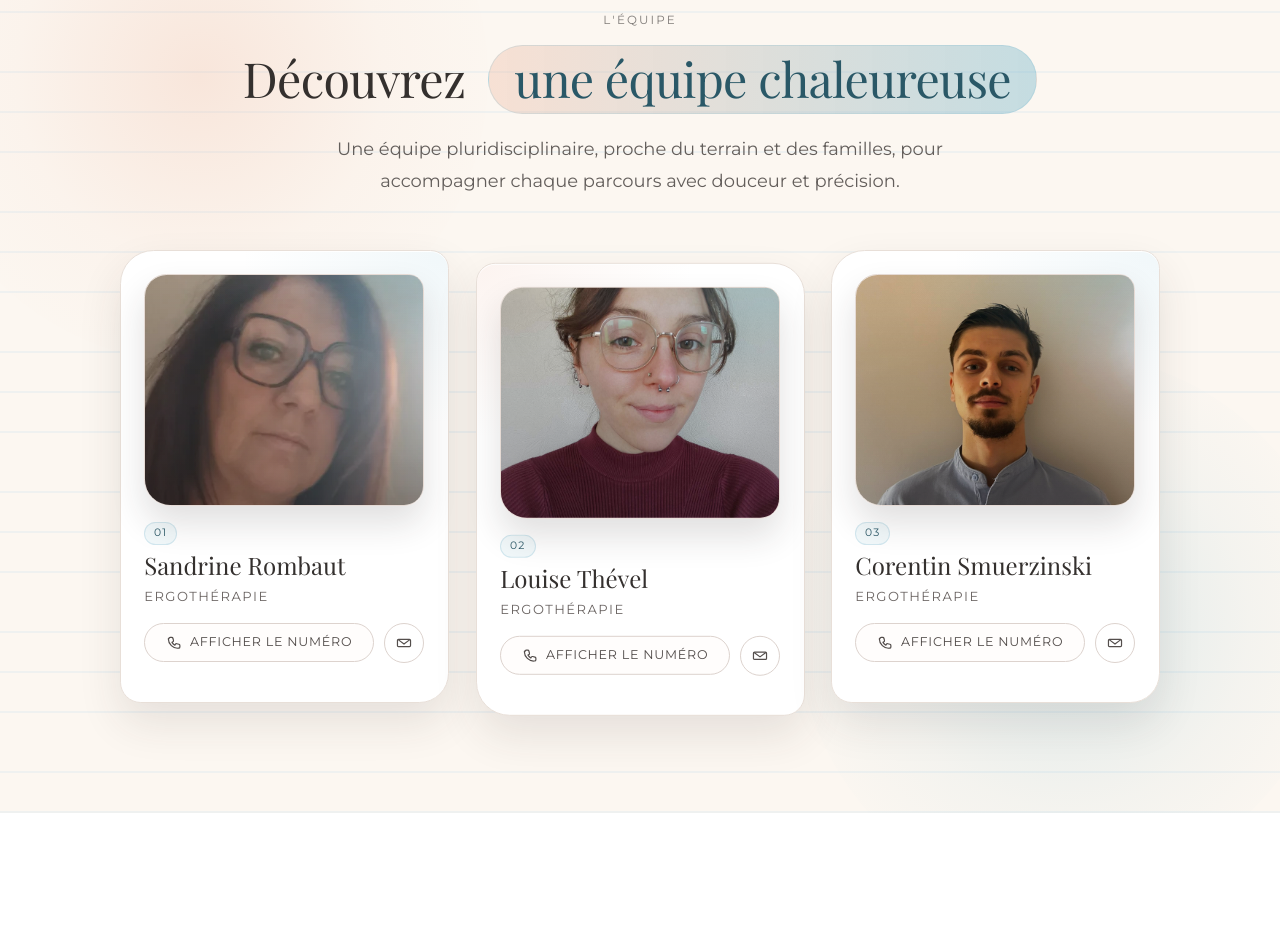
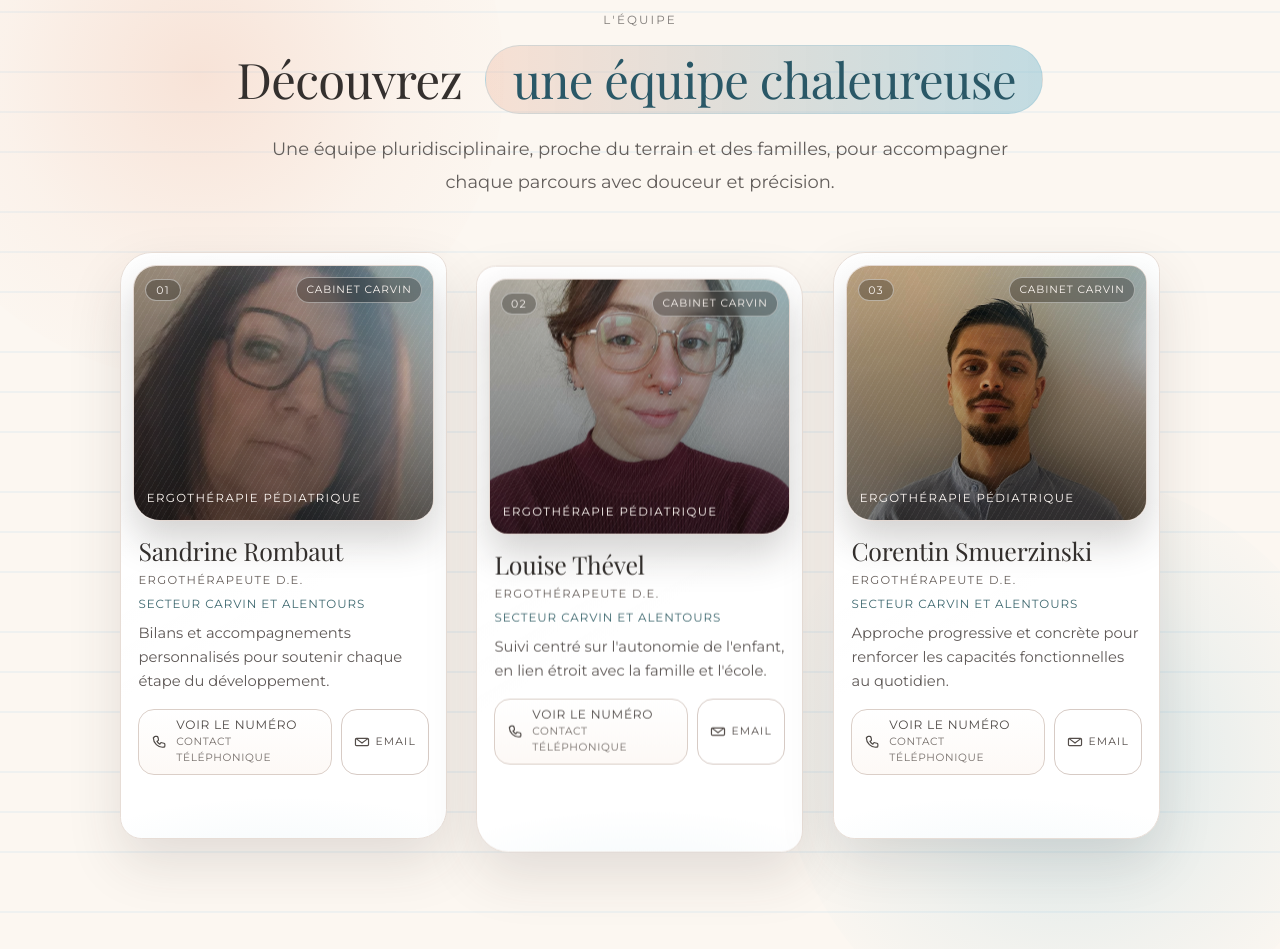
Before and after one commit to Apail59820/sandrine_rombault, a Next.js app: page / in a window 1280 px wide. Shown: the part 3180-4129 px from the top of the page. Before the commit the page ends 3993 px from the top, so only its background shows below. Built offline with nearby package versions, Linux system fonts and the light colour scheme.

Commit message:
Team Showcase done

```diff
--- a/app/components/TeamShowcase.module.css
+++ b/app/components/TeamShowcase.module.css
@@ -2,7 +2,7 @@
   position: relative;
   isolation: isolate;
   display: grid;
-  gap: clamp(2.2rem, 1.5rem + 2.2vw, 4rem);
+  gap: clamp(2.4rem, 1.55rem + 2.25vw, 4.3rem);
 }
 
 .shell::before,
@@ -14,35 +14,35 @@
 }
 
 .shell::before {
-  width: min(36rem, 74vw);
-  height: min(36rem, 74vw);
-  top: -14rem;
-  left: -13rem;
+  width: min(38rem, 76vw);
+  height: min(38rem, 76vw);
+  top: -15rem;
+  left: -14rem;
   border-radius: 999px;
   background: radial-gradient(
     circle,
-    rgba(237, 180, 155, 0.26) 0%,
-    rgba(237, 180, 155, 0.06) 45%,
-    rgba(237, 180, 155, 0) 76%
+    rgba(237, 180, 155, 0.3) 0%,
+    rgba(237, 180, 155, 0.08) 46%,
+    rgba(237, 180, 155, 0) 77%
   );
 }
 
 .shell::after {
-  width: min(34rem, 70vw);
-  height: min(34rem, 70vw);
-  right: -11rem;
-  bottom: -12rem;
-  border-radius: 48% 52% 54% 46% / 46% 48% 52% 54%;
+  width: min(36rem, 72vw);
+  height: min(36rem, 72vw);
+  right: -12rem;
+  bottom: -13rem;
+  border-radius: 46% 54% 52% 48% / 44% 48% 52% 56%;
   background: radial-gradient(
     circle,
-    rgba(114, 181, 203, 0.22) 0%,
-    rgba(114, 181, 203, 0.06) 48%,
+    rgba(114, 181, 203, 0.26) 0%,
+    rgba(114, 181, 203, 0.08) 48%,
     rgba(114, 181, 203, 0) 76%
   );
 }
 
 .header {
-  max-width: 60rem;
+  max-width: 62rem;
   margin-inline: auto;
   text-align: center;
   opacity: 0;
@@ -69,8 +69,8 @@
   margin: 0.95rem 0 0;
   color: var(--color-ink-primary);
   font-family: var(--font-heading), ui-serif, Georgia, serif;
-  font-size: clamp(1.9rem, 1.42rem + 2vw, 3.45rem);
-  line-height: 1.06;
+  font-size: clamp(1.95rem, 1.42rem + 2.05vw, 3.45rem);
+  line-height: 1.05;
   letter-spacing: -0.015em;
   text-wrap: balance;
 }
@@ -80,15 +80,15 @@
   align-items: center;
   justify-content: center;
   margin-left: 0.24em;
-  padding: 0.14em 0.52em 0.18em;
+  padding: 0.14em 0.54em 0.18em;
   border-radius: 999px;
   color: #2a5867;
   background: linear-gradient(
     90deg,
     rgba(237, 180, 155, 0.34),
-    rgba(114, 181, 203, 0.4)
+    rgba(114, 181, 203, 0.42)
   );
-  border: 1px solid rgba(114, 181, 203, 0.22);
+  border: 1px solid rgba(114, 181, 203, 0.24);
   transition:
     opacity 220ms ease,
     transform 220ms cubic-bezier(0.22, 1, 0.36, 1);
@@ -105,57 +105,90 @@
 }
 
 .intro {
-  margin: 1.18rem auto 0;
-  max-width: 46rem;
+  margin: 1.2rem auto 0;
+  max-width: 47rem;
   color: #635e5b;
-  font-size: clamp(0.99rem, 0.93rem + 0.26vw, 1.12rem);
+  font-size: clamp(1rem, 0.93rem + 0.28vw, 1.12rem);
   line-height: 1.82;
   text-wrap: pretty;
 }
 
 .grid {
   display: grid;
-  grid-template-columns: repeat(auto-fit, minmax(min(16rem, 100%), 1fr));
-  gap: clamp(1rem, 0.75rem + 1.2vw, 1.7rem);
+  grid-template-columns: repeat(auto-fit, minmax(min(18rem, 100%), 1fr));
+  gap: clamp(1.15rem, 0.8rem + 1.25vw, 1.9rem);
 }
 
 .card {
+  --card-tilt: -0.45deg;
   position: relative;
   display: grid;
-  gap: 1rem;
-  padding: clamp(1.1rem, 0.9rem + 0.7vw, 1.45rem);
-  border: 1px solid #e8dfd8;
-  border-radius: 2.1rem 1.15rem 1.85rem 1.3rem;
+  grid-template-rows: auto 1fr;
+  border-radius: 2rem 1.2rem 1.85rem 1.35rem;
+  border: 1px solid #e7ddd6;
   background:
+    linear-gradient(150deg, rgba(255, 255, 255, 0.95) 0%, #ffffff 58%),
     radial-gradient(
-      115% 70% at 100% 0%,
-      rgba(114, 181, 203, 0.1) 0%,
-      rgba(255, 255, 255, 0) 55%
+      130% 95% at 98% -4%,
+      rgba(114, 181, 203, 0.18) 0%,
+      rgba(114, 181, 203, 0) 52%
     ),
-    linear-gradient(180deg, rgba(255, 255, 255, 0.95), #ffffff),
     #ffffff;
   box-shadow:
-    0 20px 44px rgba(53, 46, 43, 0.11),
-    0 1px 0 rgba(255, 255, 255, 0.95) inset;
+    0 24px 54px rgba(53, 46, 43, 0.13),
+    0 2px 0 rgba(255, 255, 255, 0.9) inset;
   opacity: 0;
-  transform: translate3d(0, 24px, 0) scale(0.985) rotate(-0.35deg);
+  transform: translate3d(0, 28px, 0) scale(0.98) rotate(var(--card-tilt));
   transition:
     opacity 580ms ease var(--card-delay, 0ms),
     transform 760ms cubic-bezier(0.22, 1, 0.36, 1) var(--card-delay, 0ms),
-    box-shadow 280ms ease,
-    border-color 280ms ease;
+    box-shadow 320ms ease,
+    border-color 320ms ease;
   will-change: transform, opacity;
+  overflow: hidden;
+}
+
+.card::before,
+.card::after {
+  content: "";
+  position: absolute;
+  pointer-events: none;
+}
+
+.card::before {
+  inset: 0;
+  border-radius: inherit;
+  border: 1px solid rgba(255, 255, 255, 0.56);
+  opacity: 0.85;
+}
+
+.card::after {
+  left: -22%;
+  right: -22%;
+  bottom: -7.5rem;
+  height: 10rem;
+  border-radius: 100%;
+  background: radial-gradient(
+    ellipse at center,
+    rgba(114, 181, 203, 0.16) 0%,
+    rgba(114, 181, 203, 0) 72%
+  );
+  opacity: 0.55;
+  transition:
+    opacity 320ms ease,
+    transform 440ms ease;
 }
 
 .card:nth-child(2n) {
-  border-radius: 1.2rem 2rem 1.3rem 2.1rem;
+  --card-tilt: 0.42deg;
+  border-radius: 1.22rem 2rem 1.35rem 2.05rem;
   background:
+    linear-gradient(150deg, rgba(255, 255, 255, 0.95) 0%, #ffffff 58%),
     radial-gradient(
-      120% 70% at 0% 0%,
-      rgba(237, 180, 155, 0.15) 0%,
-      rgba(255, 255, 255, 0) 55%
+      118% 92% at 4% -3%,
+      rgba(237, 180, 155, 0.22) 0%,
+      rgba(237, 180, 155, 0) 55%
     ),
-    linear-gradient(180deg, rgba(255, 255, 255, 0.95), #ffffff),
     #ffffff;
 }
 
@@ -164,145 +197,295 @@
   transform: translate3d(0, 0, 0) scale(1) rotate(0);
 }
 
-.card:hover {
-  border-color: #d9cfca;
+.card:hover,
+.card:focus-within {
+  border-color: #d8cbc4;
   box-shadow:
-    0 26px 52px rgba(53, 46, 43, 0.15),
-    0 1px 0 rgba(255, 255, 255, 0.95) inset;
+    0 30px 64px rgba(53, 46, 43, 0.17),
+    0 2px 0 rgba(255, 255, 255, 0.9) inset;
+  transform: translateY(-7px) scale(1.008) rotate(0);
 }
 
-.cardHead {
-  display: grid;
-  gap: 0.45rem;
+.card:hover::after,
+.card:focus-within::after {
+  opacity: 0.82;
+  transform: translateY(-8px);
+}
+
+.card[data-open="true"] {
+  border-color: #cec0b8;
+  box-shadow:
+    0 34px 68px rgba(53, 46, 43, 0.19),
+    0 2px 0 rgba(255, 255, 255, 0.9) inset;
+}
+
+.cardMedia {
+  padding: clamp(0.56rem, 0.48rem + 0.36vw, 0.75rem);
+  padding-bottom: 0;
 }
 
 .photoFrame {
   position: relative;
   width: 100%;
-  height: clamp(12.5rem, 34vw, 14.5rem);
-  border-radius: 1.4rem 0.95rem 1.25rem 1.65rem;
+  height: clamp(13.4rem, 29vw, 16rem);
+  border-radius: 1.45rem 1.06rem 1.32rem 1.68rem;
   overflow: hidden;
-  border: 1px solid #e5dad4;
-  box-shadow: 0 18px 34px rgba(43, 36, 33, 0.14);
+  border: 1px solid #e4d9d3;
+  box-shadow:
+    0 20px 38px rgba(42, 35, 31, 0.2),
+    0 1px 0 rgba(255, 255, 255, 0.52) inset;
+}
+
+.card:nth-child(2n) .photoFrame {
+  border-radius: 1.08rem 1.58rem 1.72rem 1.18rem;
 }
 
 .photo {
   object-fit: cover;
-  transform: scale(1.01);
-  transition: transform 620ms cubic-bezier(0.22, 1, 0.36, 1);
+  transform: scale(1.02);
+  transition: transform 650ms cubic-bezier(0.22, 1, 0.36, 1);
 }
 
-.card:hover .photo {
-  transform: scale(1.06);
+.card:hover .photo,
+.card:focus-within .photo {
+  transform: scale(1.08);
+}
+
+.photoShade,
+.photoNoise {
+  position: absolute;
+  inset: 0;
 }
 
 .photoShade {
-  position: absolute;
-  inset: 0;
   background:
     linear-gradient(
       180deg,
-      rgba(255, 255, 255, 0) 0%,
-      rgba(20, 13, 10, 0.32) 100%
+      rgba(12, 9, 7, 0.05) 0%,
+      rgba(12, 9, 7, 0.56) 100%
     ),
     radial-gradient(
-      120% 70% at 92% 0%,
-      rgba(114, 181, 203, 0.34) 0%,
+      110% 78% at 95% 3%,
+      rgba(114, 181, 203, 0.42) 0%,
       rgba(114, 181, 203, 0) 62%
     );
 }
 
+.photoNoise {
+  opacity: 0.22;
+  background-image: repeating-linear-gradient(
+    120deg,
+    rgba(255, 255, 255, 0.2) 0,
+    rgba(255, 255, 255, 0.2) 1px,
+    transparent 1px,
+    transparent 5px
+  );
+  mix-blend-mode: screen;
+}
+
+.photoMeta {
+  position: absolute;
+  top: 0.7rem;
+  left: 0.7rem;
+  right: 0.7rem;
+  display: flex;
+  align-items: center;
+  justify-content: space-between;
+  gap: 0.55rem;
+}
+
 .memberIndex {
   margin: 0;
-  width: fit-content;
-  padding: 0.32rem 0.55rem;
+  display: inline-flex;
+  align-items: center;
+  justify-content: center;
+  min-width: 2.24rem;
+  height: 1.42rem;
+  padding-inline: 0.52rem;
   border-radius: 999px;
-  border: 1px solid rgba(114, 181, 203, 0.24);
-  background: rgba(114, 181, 203, 0.1);
-  color: #2a5867;
-  font-size: 0.67rem;
+  border: 1px solid rgba(255, 255, 255, 0.45);
+  background: rgba(14, 11, 9, 0.28);
+  backdrop-filter: blur(4px);
+  color: #fdf8f5;
+  font-size: 0.68rem;
+  letter-spacing: 0.12em;
+  line-height: 1;
+}
+
+.locationBadge {
+  margin: 0;
+  display: inline-flex;
+  align-items: center;
+  justify-content: center;
+  min-height: 1.42rem;
+  padding: 0.25rem 0.6rem;
+  border-radius: 999px;
+  border: 1px solid rgba(255, 255, 255, 0.42);
+  background: rgba(14, 11, 9, 0.3);
+  backdrop-filter: blur(4px);
+  color: #fcf6f2;
+  font-size: 0.66rem;
+  letter-spacing: 0.09em;
+  text-transform: uppercase;
+  white-space: nowrap;
+}
+
+.photoLabel {
+  margin: 0;
+  position: absolute;
+  left: 0.8rem;
+  right: 0.8rem;
+  bottom: 0.75rem;
+  color: #fff9f5;
+  font-size: 0.73rem;
   letter-spacing: 0.12em;
   text-transform: uppercase;
-  line-height: 1;
+}
+
+.cardBody {
+  display: grid;
+  align-content: start;
+  gap: 0.95rem;
+  padding: 1rem clamp(0.86rem, 0.74rem + 0.44vw, 1.15rem)
+    clamp(1.08rem, 0.94rem + 0.48vw, 1.3rem);
+}
+
+.cardHead {
+  display: grid;
+  gap: 0.42rem;
 }
 
 .memberName {
   margin: 0;
   color: var(--color-ink-primary);
   font-family: var(--font-heading), ui-serif, Georgia, serif;
-  font-size: clamp(1.28rem, 1.1rem + 0.5vw, 1.62rem);
-  line-height: 1.15;
+  font-size: clamp(1.34rem, 1.14rem + 0.52vw, 1.68rem);
+  line-height: 1.14;
+  letter-spacing: -0.01em;
 }
 
 .memberRole {
   margin: 0;
-  color: #6c6664;
-  font-size: 0.82rem;
+  color: #675f5b;
+  font-size: 0.72rem;
+  letter-spacing: 0.12em;
+  text-transform: uppercase;
+}
+
+.memberZone {
+  margin: 0;
+  color: #3e686f;
+  font-size: 0.74rem;
+  letter-spacing: 0.08em;
+  text-transform: uppercase;
+}
+
+.memberStatement {
+  margin: 0.08rem 0 0;
+  color: #5f5957;
+  font-size: 0.92rem;
+  line-height: 1.63;
+  text-wrap: pretty;
+}
+
+.actions {
+  display: grid;
+  grid-template-columns: minmax(0, 1fr) auto;
+  gap: 0.58rem;
+  align-items: stretch;
+}
+
+.phoneButton {
+  display: inline-flex;
+  align-items: center;
+  gap: 0.6rem;
+  width: 100%;
+  min-height: 3.02rem;
+  border: 1px solid #dbcfc8;
+  border-radius: 1rem;
+  background: linear-gradient(180deg, #ffffff, #fdf9f6);
+  color: #4f4a47;
+  padding: 0.48rem 0.78rem 0.48rem 0.7rem;
+  cursor: pointer;
+  text-align: left;
+  transition:
+    border-color 220ms ease,
+    background-color 220ms ease,
+    transform 220ms ease,
+    color 220ms ease;
+}
+
+.phoneButtonText {
+  min-width: 0;
+  display: grid;
+  gap: 0.14rem;
+}
+
+.actionLabel {
+  display: block;
+  font-size: 0.76rem;
+  line-height: 1.2;
+  letter-spacing: 0.06em;
+  text-transform: uppercase;
+}
+
+.actionLabelDesktop {
+  display: block;
+}
+
+.actionLabelMobile {
+  display: none;
+}
+
+.actionHint {
+  display: block;
+  color: #766f6b;
+  font-size: 0.66rem;
+  letter-spacing: 0.06em;
+  text-transform: uppercase;
+}
+
+.phoneButton:hover {
+  border-color: #beada4;
+  background: linear-gradient(180deg, #fffdfb, #f9f2ec);
+  transform: translateY(-1px);
+}
+
+.mailButton {
+  min-width: 3.35rem;
+  display: inline-flex;
+  align-items: center;
+  justify-content: center;
+  gap: 0.34rem;
+  padding: 0.52rem 0.75rem;
+  border-radius: 1rem;
+  border: 1px solid #d7cbc5;
+  background: #ffffff;
+  color: #544d4a;
+  text-decoration: none;
+  transition:
+    border-color 220ms ease,
+    transform 220ms ease,
+    background-color 220ms ease,
+    color 220ms ease;
+}
+
+.mailText {
+  font-size: 0.67rem;
   letter-spacing: 0.11em;
   text-transform: uppercase;
 }
 
-.actions {
-  display: flex;
-  align-items: center;
-  gap: 0.62rem;
-}
-
-.phoneButton {
-  flex: 1;
-  display: inline-flex;
-  align-items: center;
-  justify-content: center;
-  gap: 0.48rem;
-  border: 1px solid #ddd3ce;
-  border-radius: 999px;
-  background: #fffdfc;
-  color: #524c4a;
-  min-height: 2.46rem;
-  padding: 0.36rem 0.9rem;
-  font-size: 0.79rem;
-  letter-spacing: 0.06em;
-  text-transform: uppercase;
-  cursor: pointer;
-  transition:
-    border-color 200ms ease,
-    transform 200ms ease,
-    background-color 200ms ease,
-    color 200ms ease;
-}
-
-.phoneButton:hover {
-  border-color: #b6a9a2;
-  background: #fffaf7;
-  transform: translateY(-1px);
-}
-
-.mailButton {
-  width: 2.5rem;
-  height: 2.5rem;
-  border-radius: 999px;
-  border: 1px solid #ddd3ce;
-  background: #fff;
-  color: #544e4c;
-  display: inline-flex;
-  align-items: center;
-  justify-content: center;
-  transition:
-    border-color 200ms ease,
-    transform 200ms ease,
-    background-color 200ms ease,
-    color 200ms ease;
-}
-
 .mailButton:hover {
   border-color: #72b5cb;
-  color: #2a5867;
-  background: #f2f9fc;
+  color: #275865;
+  background: #f1f9fc;
   transform: translateY(-1px);
 }
 
 .phoneButton:focus-visible,
-.mailButton:focus-visible {
+.mailButton:focus-visible,
+.phoneValue:focus-visible {
   outline: var(--focus-outline);
   outline-offset: 3px;
 }
@@ -310,13 +493,14 @@
 .icon {
   width: 1rem;
   height: 1rem;
+  flex: none;
 }
 
 .phonePanel {
   display: grid;
   grid-template-rows: 0fr;
   opacity: 0;
-  transform: translateY(-8px);
+  transform: translateY(-7px);
   transition:
     grid-template-rows 440ms cubic-bezier(0.22, 1, 0.36, 1),
     opacity 240ms ease,
@@ -329,22 +513,52 @@
   transform: translateY(0);
 }
 
+.card[data-open="true"] .phoneButton {
+  border-color: #72b5cb;
+  background: linear-gradient(180deg, #f8fcfd, #ebf7fb);
+  color: #2a5867;
+}
+
+.card[data-open="true"] .actionHint {
+  color: #3d6978;
+}
+
 .phonePanelInner {
   overflow: hidden;
+  display: grid;
+  gap: 0.35rem;
+  padding: 0.78rem 0.84rem;
+  border-radius: 0.95rem;
+  border: 1px dashed #cbbfb8;
+  background: rgba(252, 247, 241, 0.88);
+}
+
+.phonePanelLabel {
+  margin: 0;
+  color: #6a6360;
+  font-size: 0.66rem;
+  letter-spacing: 0.1em;
+  text-transform: uppercase;
 }
 
 .phoneValue {
+  width: fit-content;
   display: inline-flex;
   align-items: center;
-  min-height: 2.5rem;
-  padding: 0.5rem 0.9rem;
-  border-radius: 0.95rem;
-  border: 1px dashed #cfc5be;
-  color: #3f3a37;
+  min-height: 2.1rem;
+  padding: 0.36rem 0.68rem;
+  border-radius: 0.76rem;
+  border: 1px solid #ccbdb4;
+  color: #383331;
   font-size: 0.95rem;
-  letter-spacing: 0.04em;
+  letter-spacing: 0.05em;
   text-decoration: none;
-  background: rgba(252, 247, 241, 0.85);
+  background: #fffefc;
+}
+
+a.phoneValue:hover {
+  border-color: #a9988f;
+  background: #fffaf6;
 }
 
 @media (max-width: 39.999rem) {
@@ -356,23 +570,165 @@
   .rotatingTitle {
     margin-left: 0;
   }
+
+  .grid {
+    grid-template-columns: 1fr;
+    gap: 0.9rem;
+  }
+
+  .card {
+    grid-template-columns: 4.9rem minmax(0, 1fr);
+    grid-template-rows: auto;
+    border-radius: 1.2rem;
+  }
+
+  .card::after {
+    display: none;
+  }
+
+  .cardMedia {
+    padding: 0.54rem;
+    padding-right: 0;
+  }
+
+  .photoFrame {
+    height: 100%;
+    min-height: 7.2rem;
+    border-radius: 0.92rem;
+  }
+
+  .photoMeta {
+    top: 0.42rem;
+    left: 0.42rem;
+    right: auto;
+  }
+
+  .locationBadge,
+  .photoLabel,
+  .photoNoise {
+    display: none;
+  }
+
+  .memberIndex {
+    min-width: 1.95rem;
+    height: 1.25rem;
+    font-size: 0.61rem;
+    letter-spacing: 0.11em;
+  }
+
+  .cardBody {
+    gap: 0.56rem;
+    padding: 0.62rem 0.62rem 0.62rem 0.56rem;
+  }
+
+  .cardHead {
+    gap: 0.2rem;
+  }
+
+  .memberName {
+    font-size: 1.08rem;
+    line-height: 1.16;
+  }
+
+  .memberRole {
+    font-size: 0.62rem;
+    letter-spacing: 0.11em;
+  }
+
+  .memberZone,
+  .memberStatement {
+    display: none;
+  }
+
+  .actions {
+    gap: 0.46rem;
+  }
+
+  .phoneButton {
+    min-height: 2.18rem;
+    padding: 0.3rem 0.52rem;
+    border-radius: 0.82rem;
+  }
+
+  .phoneButtonText {
+    gap: 0.08rem;
+  }
+
+  .actionLabel {
+    font-size: 0.67rem;
+    letter-spacing: 0.04em;
+  }
+
+  .actionLabelDesktop {
+    display: none;
+  }
+
+  .actionLabelMobile {
+    display: block;
+  }
+
+  .actionHint {
+    display: none;
+  }
+
+  .mailButton {
+    min-width: 2.36rem;
+    padding: 0.3rem 0.48rem;
+    border-radius: 0.82rem;
+  }
+
+  .mailText {
+    display: none;
+  }
+
+  .icon {
+    width: 0.95rem;
+    height: 0.95rem;
+  }
+
+  .phonePanelInner {
+    padding: 0.55rem 0.62rem;
+    border-radius: 0.75rem;
+  }
+
+  .phonePanelLabel {
+    font-size: 0.61rem;
+  }
+
+  .phoneValue {
+    min-height: 1.8rem;
+    padding: 0.26rem 0.52rem;
+    font-size: 0.86rem;
+    border-radius: 0.62rem;
+  }
+}
+
+@media (max-width: 31.999rem) {
+  .card {
+    grid-template-columns: 4.55rem minmax(0, 1fr);
+  }
+
+  .memberName {
+    font-size: 1rem;
+  }
 }
 
 @media (min-width: 70rem) {
   .card:nth-child(2),
   .card:nth-child(5) {
-    transform: translateY(0.8rem) scale(0.985) rotate(-0.35deg);
+    transform: translateY(0.85rem) scale(0.985) rotate(var(--card-tilt));
   }
 
   .isVisible .card:nth-child(2),
   .isVisible .card:nth-child(5) {
-    transform: translateY(0.8rem) scale(1) rotate(0);
+    transform: translateY(0.85rem) scale(1) rotate(0);
   }
 }
 
 @media (prefers-reduced-motion: reduce) {
   .header,
   .card,
+  .card::after,
   .rotatingTitle,
   .phoneButton,
   .mailButton,
@@ -383,7 +739,8 @@
   }
 
   .header,
-  .card {
+  .card,
+  .phonePanel {
     opacity: 1 !important;
     transform: none !important;
   }
--- a/app/components/TeamShowcase.tsx
+++ b/app/components/TeamShowcase.tsx
@@ -15,6 +15,8 @@
   location: CabinetLocation;
   photo: string;
   photoAlt: string;
+  role: string;
+  statement: string;
   phone: string;
   phoneHref?: string;
   emailHref: string;
@@ -34,6 +36,9 @@
     location: "Carvin",
     photo: "/sandrine_rombaut.webp",
     photoAlt: "Portrait de Sandrine Rombaut",
+    role: "Ergothérapeute D.E.",
+    statement:
+      "Bilans et accompagnements personnalisés pour soutenir chaque étape du développement.",
     phone: "06 XX XX XX XX",
     emailHref: "mailto:contact@cabinet-sandrine-rombaut.fr",
   },
@@ -43,6 +48,9 @@
     location: "Carvin",
     photo: "/louise_thevel.jpg",
     photoAlt: "Portrait de Louise Thével",
+    role: "Ergothérapeute D.E.",
+    statement:
+      "Suivi centré sur l'autonomie de l'enfant, en lien étroit avec la famille et l'école.",
     phone: "06 XX XX XX XX",
     emailHref: "mailto:contact@cabinet-sandrine-rombaut.fr",
   },
@@ -52,6 +60,9 @@
     location: "Carvin",
     photo: "/corentin_smuerzinski.jpeg",
     photoAlt: "Portrait de Corentin Smuerzinski",
+    role: "Ergothérapeute D.E.",
+    statement:
+      "Approche progressive et concrète pour renforcer les capacités fonctionnelles au quotidien.",
     phone: "06 XX XX XX XX",
     emailHref: "mailto:contact@cabinet-sandrine-rombaut.fr",
   },
@@ -61,6 +72,9 @@
     location: "Haisnes",
     photo: "/tom_grebert.webp",
     photoAlt: "Portrait de Tom Grebert",
+    role: "Ergothérapeute D.E.",
+    statement:
+      "Interventions orientées vers les habiletés fines, l'organisation motrice et l'autonomie.",
     phone: "06 XX XX XX XX",
     emailHref: "mailto:contact@cabinet-sandrine-rombaut.fr",
   },
@@ -70,6 +84,9 @@
     location: "Haisnes",
     photo: "/marie_plichon.webp",
     photoAlt: "Portrait de Marie Plichon",
+    role: "Ergothérapeute D.E.",
+    statement:
+      "Accompagnement attentif des jeunes enfants et coordination des relais autour de la famille.",
     phone: "06 XX XX XX XX",
     emailHref: "mailto:contact@cabinet-sandrine-rombaut.fr",
   },
@@ -169,6 +186,7 @@
                 } as CSSProperties
               }
             >
+              <div className={styles.cardMedia}>
                 <div className={styles.photoFrame}>
                   <Image
                     src={member.photo}
@@ -178,14 +196,27 @@
                     className={styles.photo}
                   />
                   <div className={styles.photoShade} aria-hidden="true" />
-              </div>
+                  <div className={styles.photoNoise} aria-hidden="true" />
 
-              <div className={styles.cardHead}>
+                  <div className={styles.photoMeta}>
                     <p className={styles.memberIndex}>
                       {String(index + 1).padStart(2, "0")}
                     </p>
+                    <p className={styles.locationBadge}>Cabinet {member.location}</p>
+                  </div>
+
+                  <p className={styles.photoLabel}>Ergothérapie pédiatrique</p>
+                </div>
+              </div>
+
+              <div className={styles.cardBody}>
+                <div className={styles.cardHead}>
                   <h3 className={styles.memberName}>{member.name}</h3>
-                <p className={styles.memberRole}>Ergothérapie</p>
+                  <p className={styles.memberRole}>{member.role}</p>
+                  <p className={styles.memberZone}>
+                    Secteur {member.location} et alentours
+                  </p>
+                  <p className={styles.memberStatement}>{member.statement}</p>
                 </div>
 
                 <div className={styles.actions}>
@@ -201,7 +232,21 @@
                     }
                   >
                     <PhoneIcon />
-                  <span>{isPhoneOpen ? "Masquer" : "Afficher"} le numéro</span>
+                    <span className={styles.phoneButtonText}>
+                      <span
+                        className={`${styles.actionLabel} ${styles.actionLabelDesktop}`}
+                      >
+                        {isPhoneOpen ? "Masquer le numéro" : "Voir le numéro"}
+                      </span>
+                      <span
+                        className={`${styles.actionLabel} ${styles.actionLabelMobile}`}
+                      >
+                        {isPhoneOpen ? "Masquer" : "Numéro"}
+                      </span>
+                      <span className={styles.actionHint}>
+                        Contact téléphonique
+                      </span>
+                    </span>
                   </button>
 
                   <a
@@ -212,6 +257,7 @@
                     aria-label={`Contacter ${member.name} par email`}
                   >
                     <MailIcon />
+                    <span className={styles.mailText}>Email</span>
                   </a>
                 </div>
 
@@ -221,6 +267,7 @@
                   aria-hidden={!isPhoneOpen}
                 >
                   <div className={styles.phonePanelInner}>
+                    <p className={styles.phonePanelLabel}>Ligne directe</p>
                     {member.phoneHref ? (
                       <a href={member.phoneHref} className={styles.phoneValue}>
                         {member.phone}
@@ -228,6 +275,7 @@
                     ) : (
                       <span className={styles.phoneValue}>{member.phone}</span>
                     )}
+                  </div>
                 </div>
               </div>
             </article>
```
Lines whose indentation alone changed are shown as unchanged.
